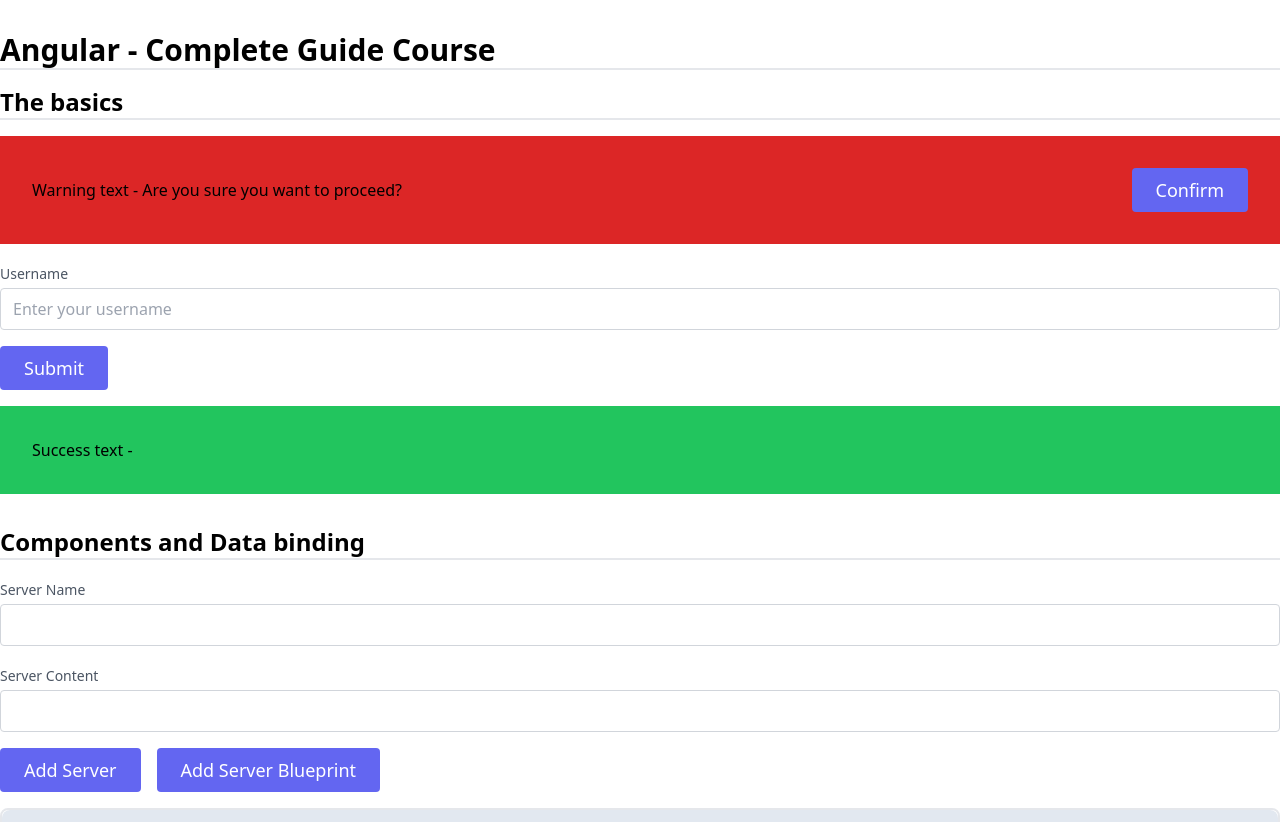
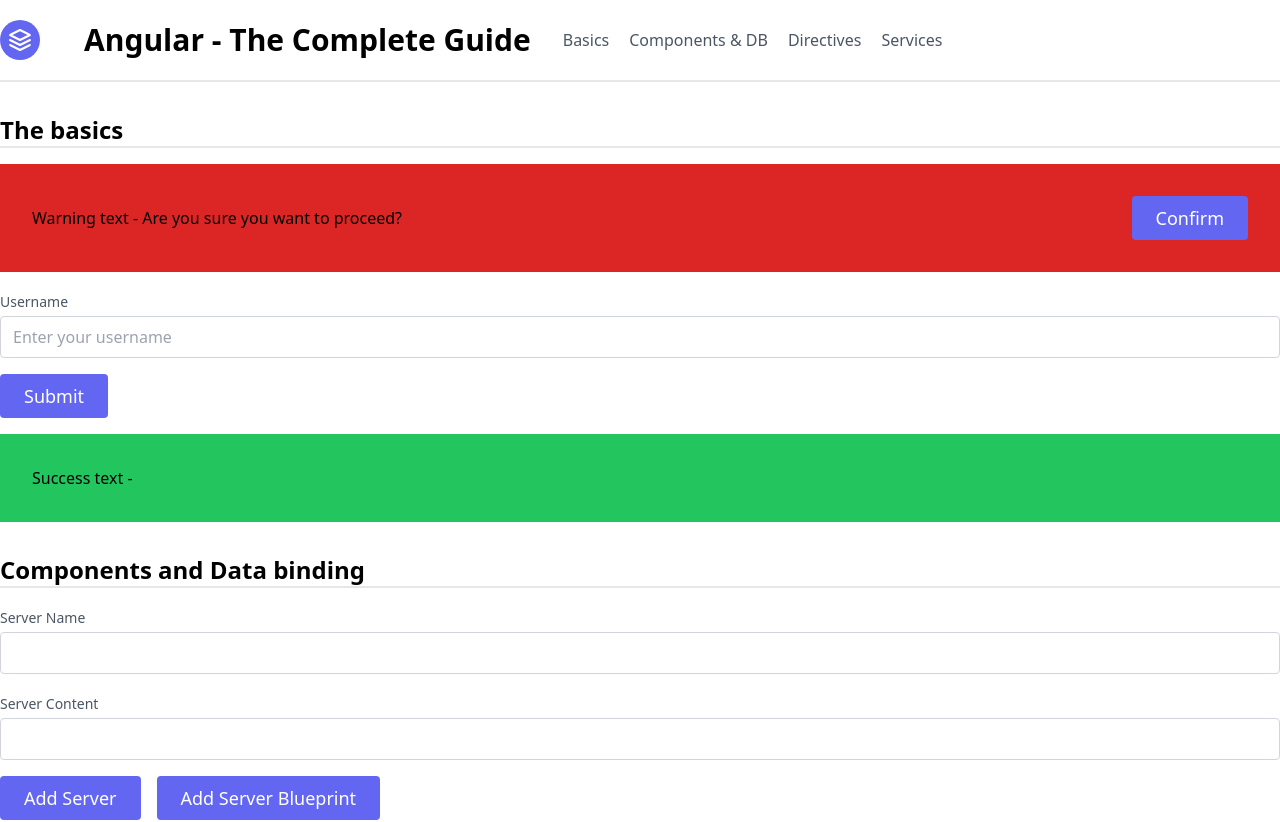
Before and after one commit to rafaelrmb/studying-angular, an Angular app: page / in a window 1280 px wide. Shown: the top 822 px of the page. Built offline with nearby package versions, Linux system fonts and the light colour scheme.

Commit message:
add header component

```diff
--- a/src/app/app.component.html
+++ b/src/app/app.component.html
@@ -1,7 +1,5 @@
+<app-header></app-header>
 <div class="container flex flex-col gap-4 mx-auto">
-  <h1 class="pt-8 text-3xl font-semibold border-b-2">
-    Angular - Complete Guide Course
-  </h1>
   <h2 class="text-2xl font-semibold border-b-2">The basics</h2>
   <app-warning-alert></app-warning-alert>
   <app-success-alert></app-success-alert>
--- a/src/app/app.module.ts
+++ b/src/app/app.module.ts
@@ -14,6 +14,7 @@ import { EvenComponent } from './components/even/even.component';
 import { BasicHighlightDirective } from './directives/basic-highlight.directive';
 import { ImprovedHighlightDirective } from './directives/improved-highlight.directive';
 import { UnlessDirective } from './directives/unless.directive';
+import { HeaderComponent } from './components/header/header.component';
 
 @NgModule({
   declarations: [
@@ -28,6 +29,7 @@ import { UnlessDirective } from './directives/unless.directive';
     BasicHighlightDirective,
     ImprovedHighlightDirective,
     UnlessDirective,
+    HeaderComponent,
   ],
   imports: [BrowserModule, AppRoutingModule, FormsModule],
   providers: [],
--- /dev/null
+++ b/src/app/components/header/header.component.html
@@ -0,0 +1,32 @@
+<header class="mb-8 text-gray-600 border-b-2 body-font">
+  <div
+    class="container flex flex-col flex-wrap items-center gap-8 py-5 mx-auto md:flex-row"
+  >
+    <a
+      class="flex items-center mb-4 font-medium text-gray-900 title-font md:mb-0"
+    >
+      <svg
+        xmlns="http://www.w3.org/2000/svg"
+        fill="none"
+        stroke="currentColor"
+        stroke-linecap="round"
+        stroke-linejoin="round"
+        stroke-width="2"
+        class="w-10 h-10 p-2 text-white bg-indigo-500 rounded-full"
+        viewBox="0 0 24 24"
+      >
+        <path
+          d="M12 2L2 7l10 5 10-5-10-5zM2 17l10 5 10-5M2 12l10 5 10-5"
+        ></path>
+      </svg>
+      <span class="ml-3 text-xl"></span>
+    </a>
+    <h1 class="text-3xl font-bold text-black">Angular - The Complete Guide</h1>
+    <nav class="flex flex-wrap items-center justify-center text-base">
+      <a class="mr-5 cursor-pointer hover:text-gray-900">Basics</a>
+      <a class="mr-5 cursor-pointer hover:text-gray-900">Components & DB</a>
+      <a class="mr-5 cursor-pointer hover:text-gray-900">Directives</a>
+      <a class="mr-5 cursor-pointer hover:text-gray-900">Services</a>
+    </nav>
+  </div>
+</header>
```
Also changed, not shown: src/app/components/header/header.component.ts (added, +10 -0 lines), src/app/components/header/header.component.css (added), 1 other file (tests, documents, lock files or other folders).
